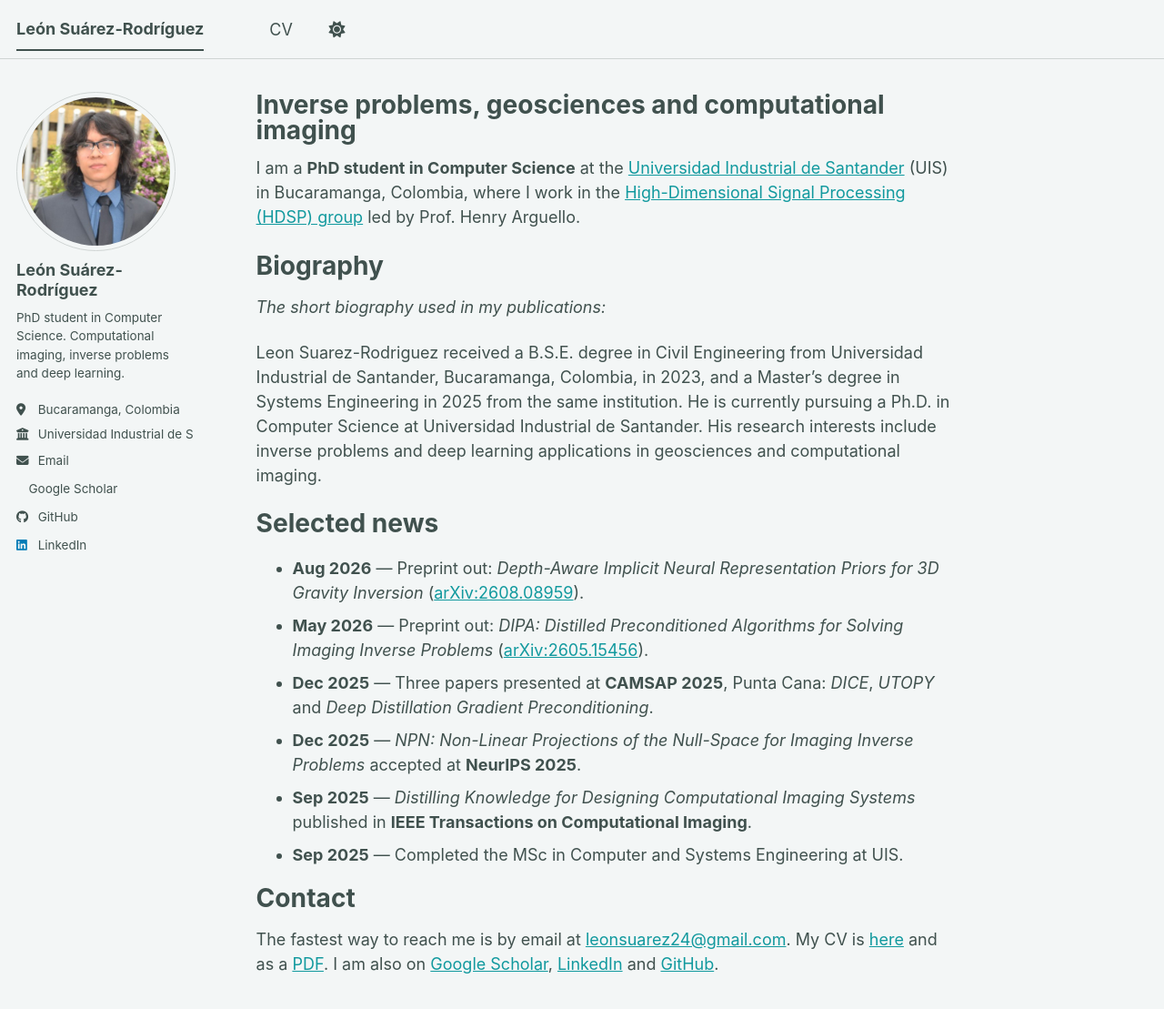
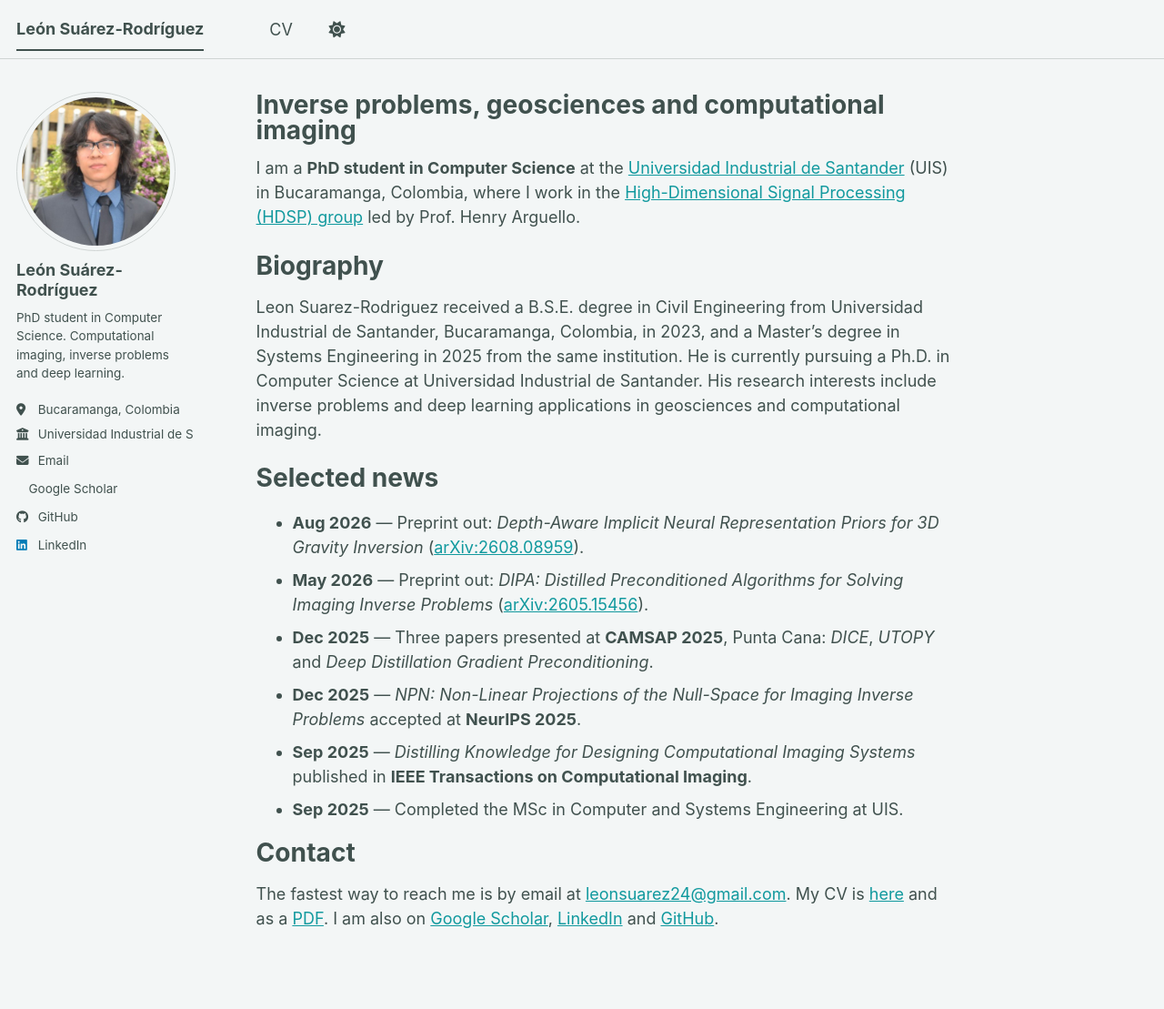
Before and after one commit to leonsuarez24/leonsuarez24.github.io, a Jekyll site: the page built from _pages/about.md, in a window 1280 px wide and 1123 px high. Shown: the top 1109 px of the window at 91% size. Built offline with Jekyll 4.4.1, drawn with Linux system fonts in a browser that asks for light colours; a style sheet for code colours, icons or effects is not loaded.

Commit message:
Drop the explanatory label above the biography
Co-Authored-By: Claude Opus 5 (1M context) <noreply@anthropic.com>

```diff
--- a/_pages/about.md
+++ b/_pages/about.md
@@ -11,8 +11,6 @@ I am a **PhD student in Computer Science** at the [Universidad Industrial de San
 
 Biography
 ======
-*The short biography used in my publications:*
-
 Leon Suarez-Rodriguez received a B.S.E. degree in Civil Engineering from Universidad Industrial de Santander, Bucaramanga, Colombia, in 2023, and a Master's degree in Systems Engineering in 2025 from the same institution. He is currently pursuing a Ph.D. in Computer Science at Universidad Industrial de Santander. His research interests include inverse problems and deep learning applications in geosciences and computational imaging.
 
 Selected news
```
